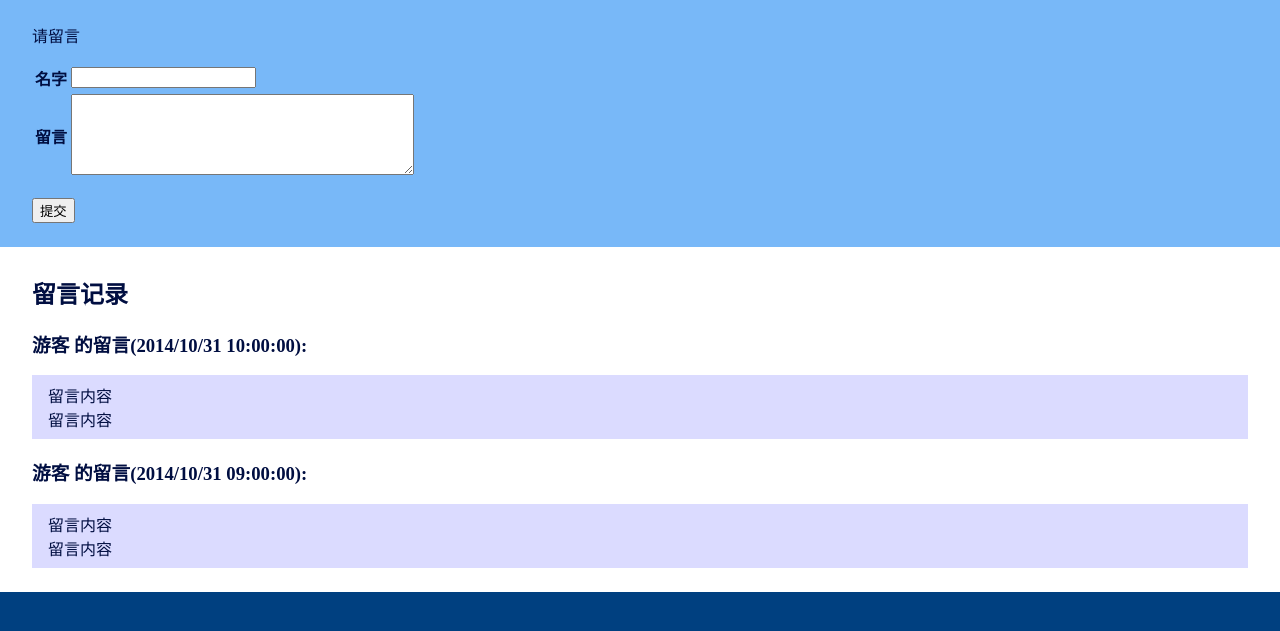
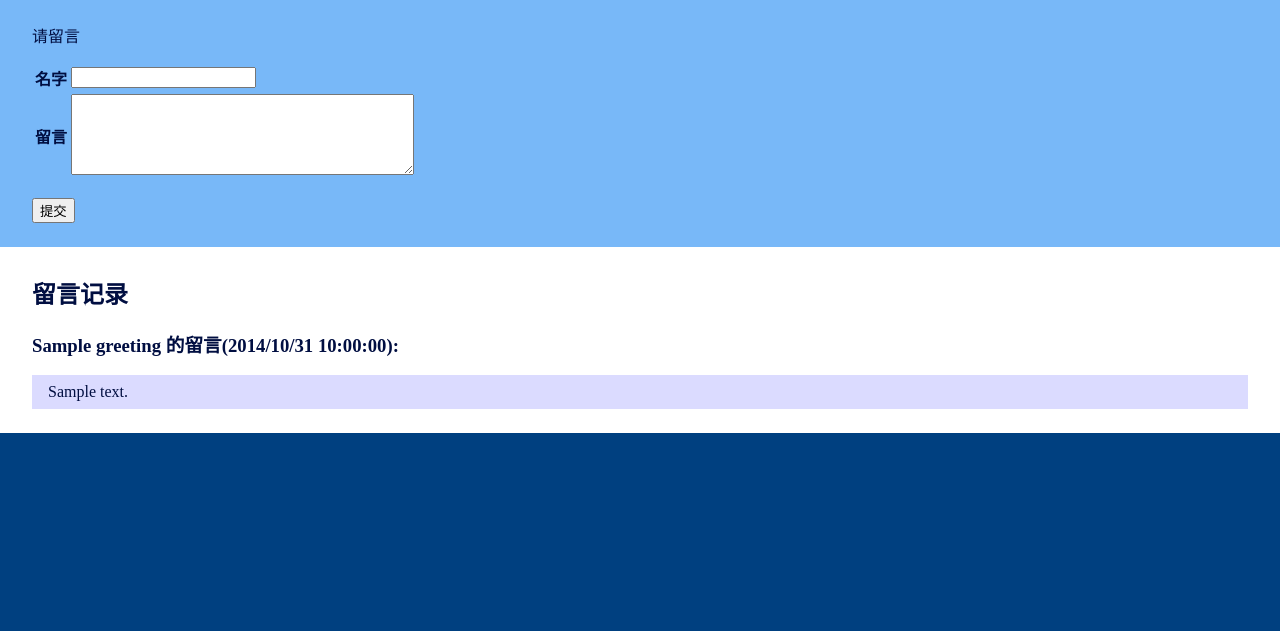
Before and after one commit to geniustesda/my-project, a Python web app: template web/templates/index.html in a window 1280 px wide. Shown: the part 90-721 px from the top of the page. Run offline with Jinja, Linux system fonts and the light colour scheme; the template is opened without the code that fills it: most values are stand-ins (such as "Sample title", 1, 10 or a date in 2020).

Commit message:
用模版引擎显示页面

```diff
--- a/web/templates/index.html
+++ b/web/templates/index.html
@@ -3,7 +3,7 @@
   <head>
     <meta charset="utf-8">
     <title>留言板</title>
-    <link rel="stylesheet" type="text/css" href="main.css"><!-- 添加link标签-->
+    <link rel="stylesheet" type="text/css" href="/static/main.css"><!-- 添加link标签-->
   </head>
   <body>
     <h1>留言板</h1>
@@ -25,18 +25,12 @@
       </table>
       <p><button type="submit">提交</button></p>
     </form>
-    <div class="entries-area"><!-- 在div标签中添加class属性-->
+    <div class="entries-area"><!--在div标签中添加class属性-->
       <h2>留言记录</h2>
-      <h3>游客 的留言(2014/10/31 10:00:00):</h3>
-      <p>
-        留言内容<br>
-        留言内容
-      </p>
-      <h3>游客 的留言(2014/10/31 09:00:00):</h3>
-      <p>
-        留言内容<br>
-        留言内容
-      </p>
+      {% for greeting in greeting_list %}
+        <h3>{{greeting.name}} 的留言(2014/10/31 10:00:00):</h3>
+        <p>{{greeting.comment}}</p>
+        {% endfor %}
     </div>
   </body>
 </html>
```
Also changed, not shown: web/guestbook.py (+18 -2 lines).
